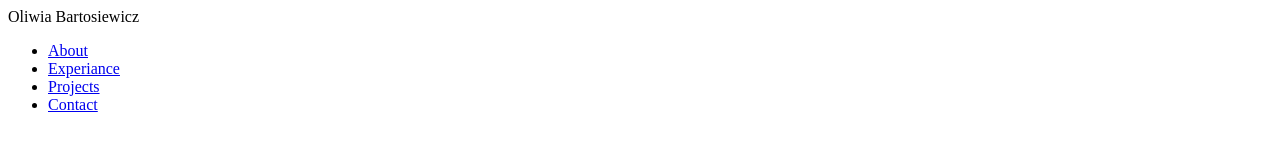
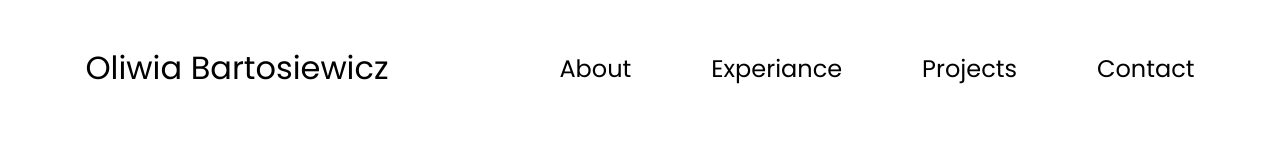
Before and after one commit to oliwiabartosiewicz/PortfolioWebsite, a plain HTML site: page index.html in a window 1280 px wide. Drawn offline with Linux system fonts and the light colour scheme.

Commit message:
navigation completed

```diff
--- a/index.html
+++ b/index.html
@@ -10,7 +10,7 @@
 </head>
 <body>
 
-<nav id="desctop-nav" >
+<nav id="desktop-nav" >
 <div class="logo"> Oliwia Bartosiewicz</div>
 <div>
     <ul class="nav-links">
@@ -20,8 +20,6 @@
         <li><a href="#contact">Contact</a></li>
     </ul>
 </div>
-
-
 </nav>
     <script src="script.js"></script>
 </body>
--- a/style.css
+++ b/style.css
@@ -0,0 +1,75 @@
+/* GENERAL */
+
+@import url('https://fonts.googleapis.com/css2?family=Poppins:ital,wght@0,100;0,200;0,300;0,400;0,500;0,600;0,700;0,800;0,900;1,100;1,200;1,300;1,400;1,500;1,600;1,700;1,800;1,900&display=swap');
+
+*{
+    margin: 0;
+    padding: 0;
+
+}
+
+body{
+    font-family: "Poppins", sans-serif;
+}
+
+html{
+    scroll-behavior: smooth;
+
+}
+
+p{
+    color: rgb(85,85,85);
+}
+
+/* TRANSITION */
+
+a, .btn{
+    transition: all 300ms ease;
+
+}
+
+/* DESKTOP */
+
+nav,
+.nav-links{
+display: flex;
+}
+
+nav{
+    justify-content: space-around;
+    align-items: center;
+    height: 17vh;
+
+}
+
+.nav-links{
+    gap: 5rem;
+    list-style: none;
+    font-size: 1.5rem;
+}
+
+a{
+    color: black;
+    text-decoration: none;
+    text-decoration-color: white;
+
+}
+
+a:hover{
+    color:#F5BCE9 ;
+    text-decoration: underline;
+    text-underline-offset: 1rem;
+    text-decoration-color: #F5BCE9;
+    transition: all 30ms ease;
+
+
+}
+.logo{
+    font-size: 2rem;
+
+
+}
+
+.logo{
+cursor: default;
+}
```
